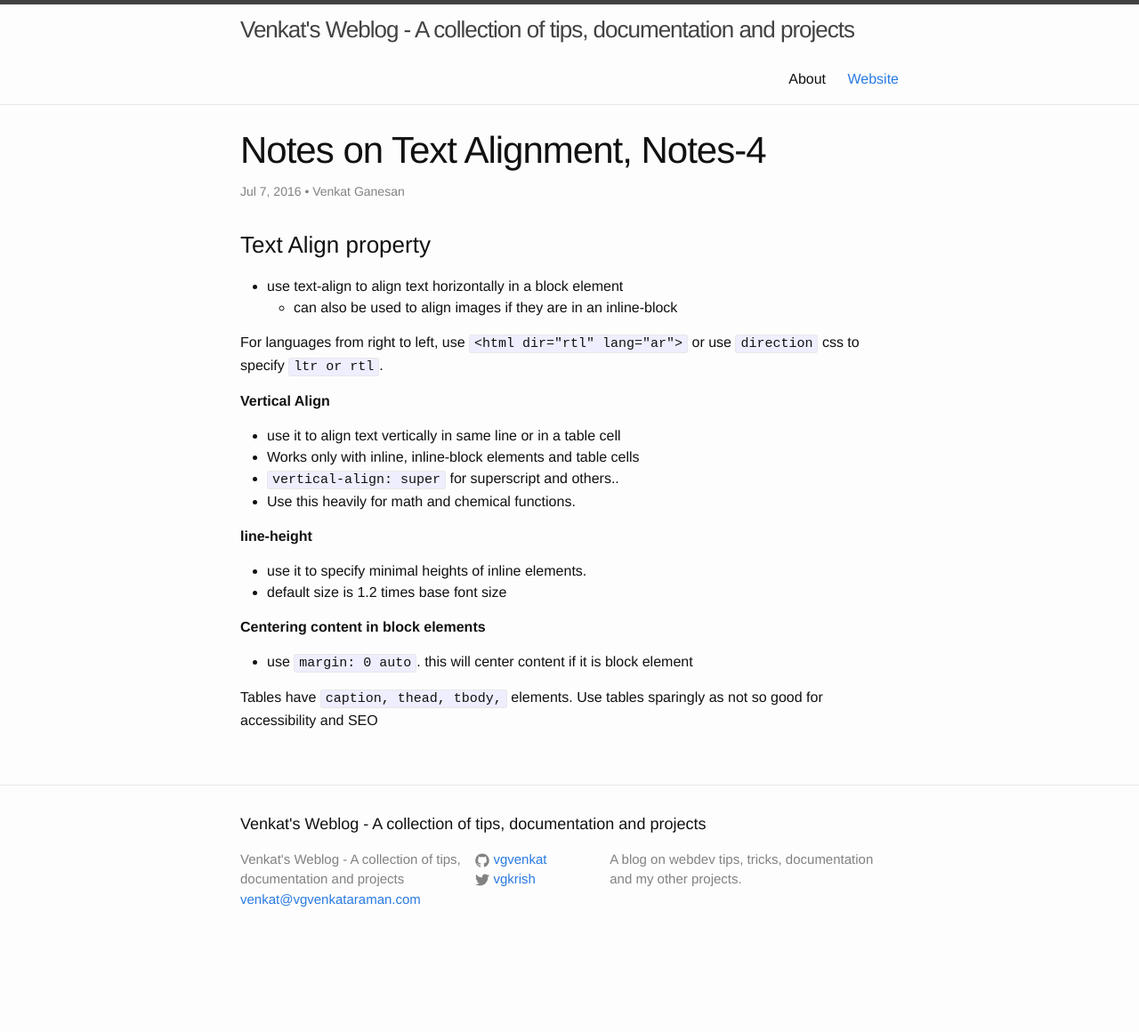
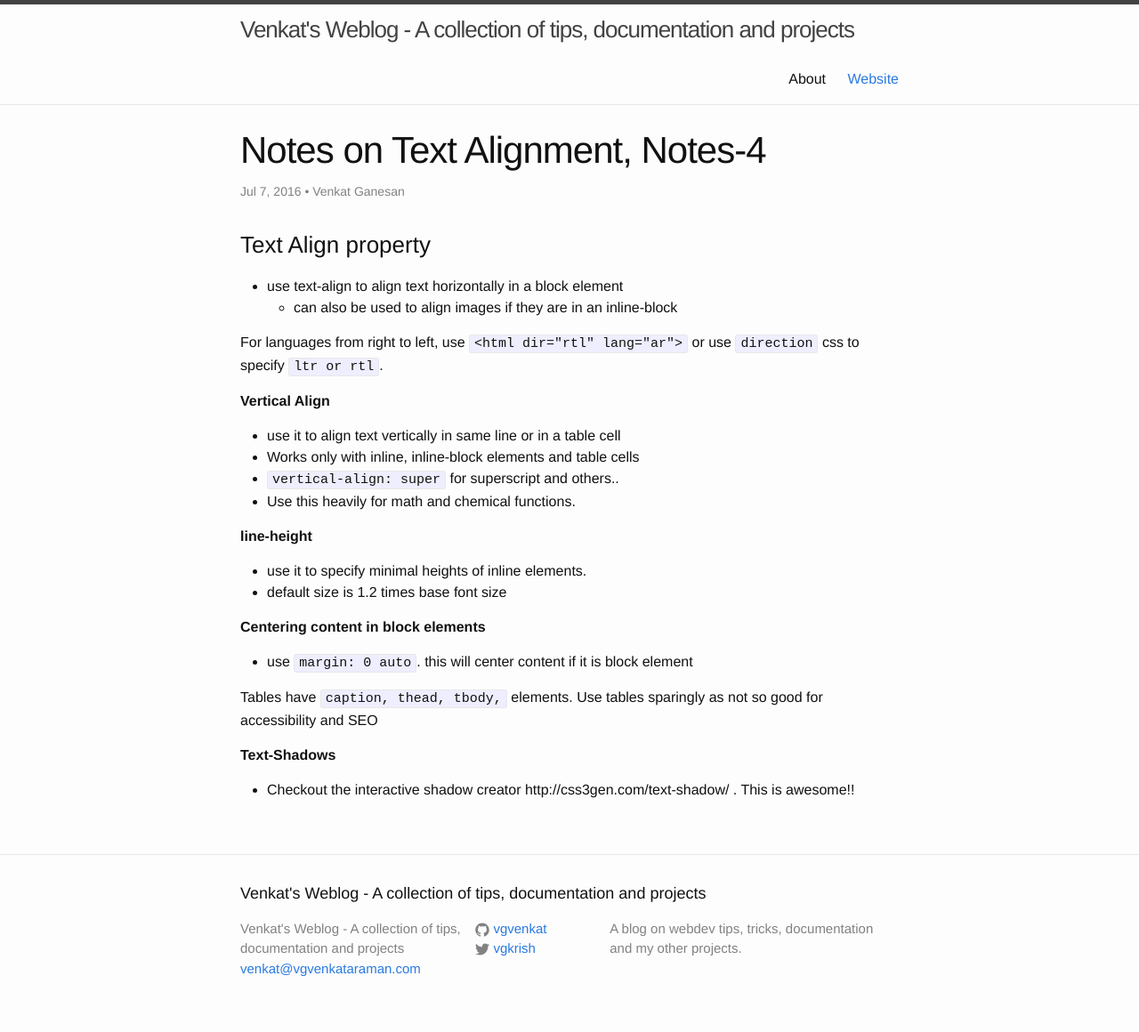
Before and after one commit to vgvenkat/website, a Jekyll site: the page built from _posts/2016-07-06-Notes-Text-Alignment.md, in a window 1280 px wide. Shown: the whole page at 89% size. Built offline with Jekyll 4.4.1, drawn with Linux system fonts in a browser that asks for light colours; comment, search, counter and statistics services are not loaded; before the commit the page ends 1082 px from its top, so only the background shows below that.

Commit message:
Add info on text shadow. link to site

```diff
--- a/_posts/2016-07-06-Notes-Text-Alignment.md
+++ b/_posts/2016-07-06-Notes-Text-Alignment.md
@@ -24,3 +24,6 @@ For languages from right to left, use `<html dir="rtl" lang="ar">` or use `direc
 - use `margin: 0 auto`. this will center content if it is block element
 
 Tables have `caption, thead, tbody,` elements. Use tables sparingly as not so good for accessibility and SEO
+
+**Text-Shadows**
+- Checkout the interactive shadow creator http://css3gen.com/text-shadow/ .  This is awesome!!
```
